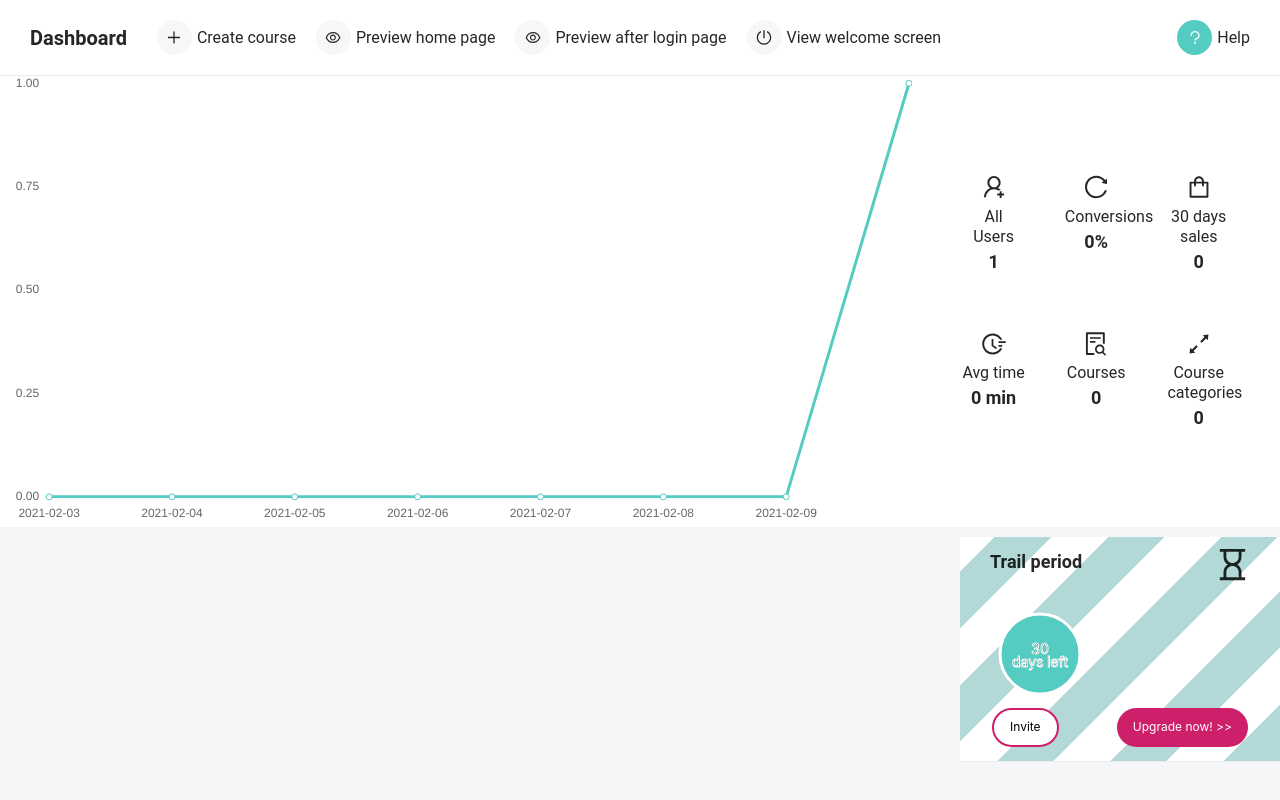
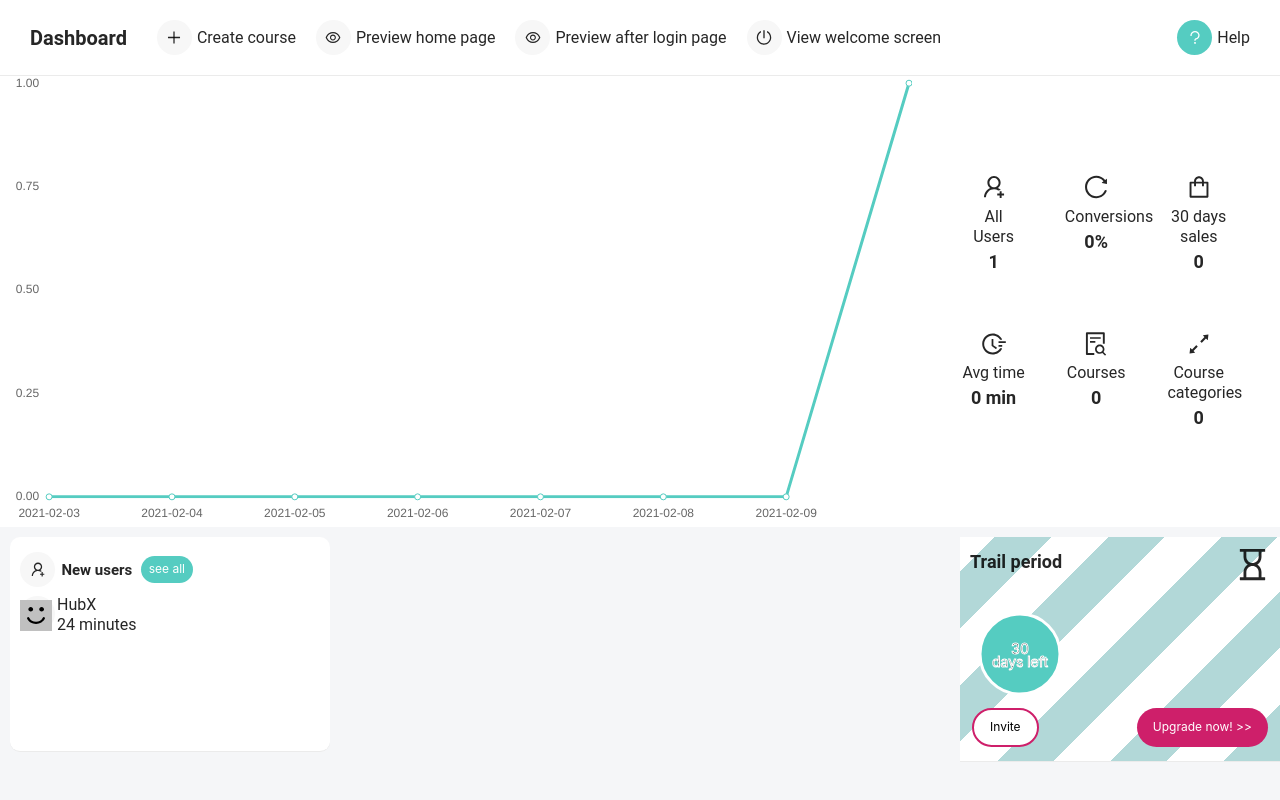
Before and after one commit to jaypratap619/Hubx_Assignment, a React (Create React App) app: page / in a window 1280 px wide. Built offline with nearby package versions, Linux system fonts and the light colour scheme.

Commit message:
New User Section Added

```diff
--- a/src/App.css
+++ b/src/App.css
@@ -4,7 +4,7 @@
   min-height: 100vh;
 }
 
-.row{
+.App .row{
   display: flex;
   justify-content: space-between;
 }
--- a/src/App.js
+++ b/src/App.js
@@ -4,6 +4,7 @@ import Header from './Components/Header';
 import StatusIcon from './Components/StatusIcon';
 import TrailPeriod from './Components/TrailPeriod';
 import LineChart from './Components/LineChart'
+import Users from './Components/Users'
 function App() {
   return (
     <div className='App'>
@@ -12,7 +13,11 @@ function App() {
       <LineChart />
       <StatusIcon />
       </div>
+      <div className='row'>
+      <Users />
       <TrailPeriod />
+      </div>
+
     </div>
   );
 }
--- a/src/Components/TrailPeriod/style.js
+++ b/src/Components/TrailPeriod/style.js
@@ -2,10 +2,9 @@ import styled from 'styled-components';
 
 export const Wrapper = styled.div`
   width: 25%;
-  margin-left : 75%;
   margin-top: 10px;
   align-items: center;
-  padding: 10px 30px;
+  padding: 10px 10px;
   border-bottom: 1px solid #ebebeb;
   background-image: repeating-linear-gradient(-45deg,
     #b2d8d8,
--- /dev/null
+++ b/src/Components/Users/index.js
@@ -0,0 +1,30 @@
+import React from 'react';
+import { Wrapper } from './style';
+import { UserAddOutlined } from '@ant-design/icons';
+import company from '../../assets/images/smiling-emoticon-square-face.svg';
+function index() {
+    return (
+        <Wrapper>
+            <div className='row'>
+                <div className='icon-box ml-10'>
+                    <UserAddOutlined />
+                </div>
+                <div className='bold-15'>New users</div>
+                <button className='button button1'>see all</button>
+            </div>
+            <div className='row'>
+                <div className='icon-box ml-10'>
+                    <img className='company-icon' src={company} alt='sqaure smiley logo' />
+                </div>
+                <div className='icon-text'>
+                    <div className='row-text'>HubX</div>
+                    <div className='row-text'>24 minutes</div>
+                </div>
+            </div>
+        </Wrapper>
+
+
+    );
+}
+
+export default index;
--- /dev/null
+++ b/src/Components/Users/style.js
@@ -0,0 +1,84 @@
+import styled from 'styled-components';
+
+export const Wrapper = styled.div`
+  width: 25%;
+  background: #fff;
+  margin: 10px 10px;
+  align-items: center;
+  padding: 10px 0;
+  border-radius: 10px;
+  border-bottom: 1px solid #ebebeb;
+
+  .row{
+    margin: 5px 0;
+    display: flex;
+    justify-content: flex-start;
+    align-items: center;
+  }
+
+  .row-text{
+    margin: 0 2px;
+    display: flex;
+    justify-content: flex-start;
+    align-items: center;
+  }
+
+  .bold-15 {
+    margin: 0 2%;
+    font-size: 15px;
+    font-style: normal;
+    font-weight: 600;
+    line-height: 30px;
+    font-family: Roboto;
+  }
+
+  .icon-box {
+    background: #f7f7f7;
+    height: 35px;
+    width: 35px;
+    border-radius: 200px;
+    display: flex;
+    span {
+      margin: auto;
+      svg {
+        height: 15px;
+        width: 20px;
+      }
+    }
+  }
+  .icon-text {
+      display: flex;
+      flex-flow: column;
+      font-size: 16px;
+      font-style: normal;
+      font-weight: 400;
+      line-height: 20px;
+      font-family: Roboto;
+      margin-top: 3px;
+    }
+
+  .button {
+    background-color: #4CAF50; /* Green */
+    border: none;
+    color: white;
+    padding: 4px 8px;
+    text-align: center;
+    text-decoration: none;
+    display: inline-block;
+    font-size: 12px;
+    border-radius: 30px;
+    margin: 4px 2px;
+    transition-duration: 0.4s;
+    cursor: pointer;
+  }
+  .button1 {
+    background-color: #55ccc1;
+    color: white;
+  }
+
+  .company-icon{
+    background-color: #C0C0C0;
+    margin-top: 10%;
+    padding: 20%;
+  }
+`;
```
Also changed, not shown: src/assets/images/smiling-emoticon-square-face.svg (added).
